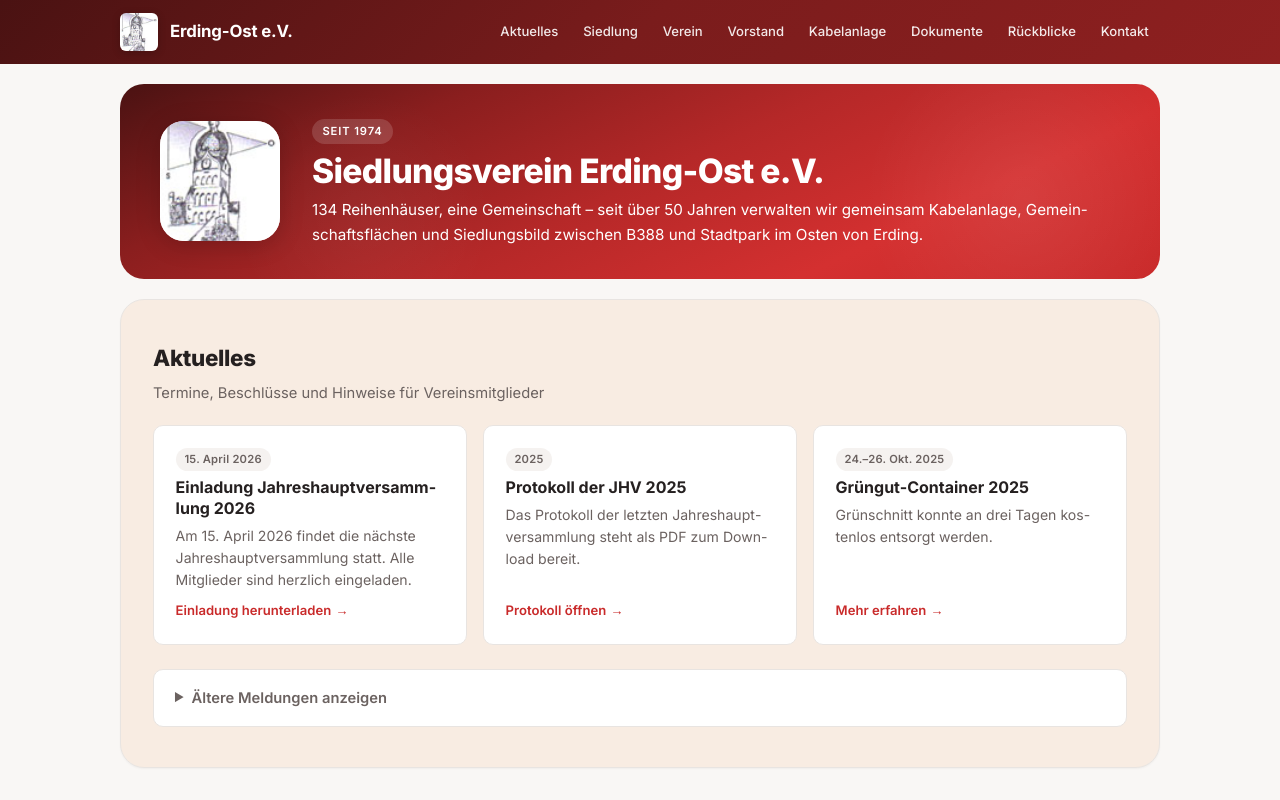
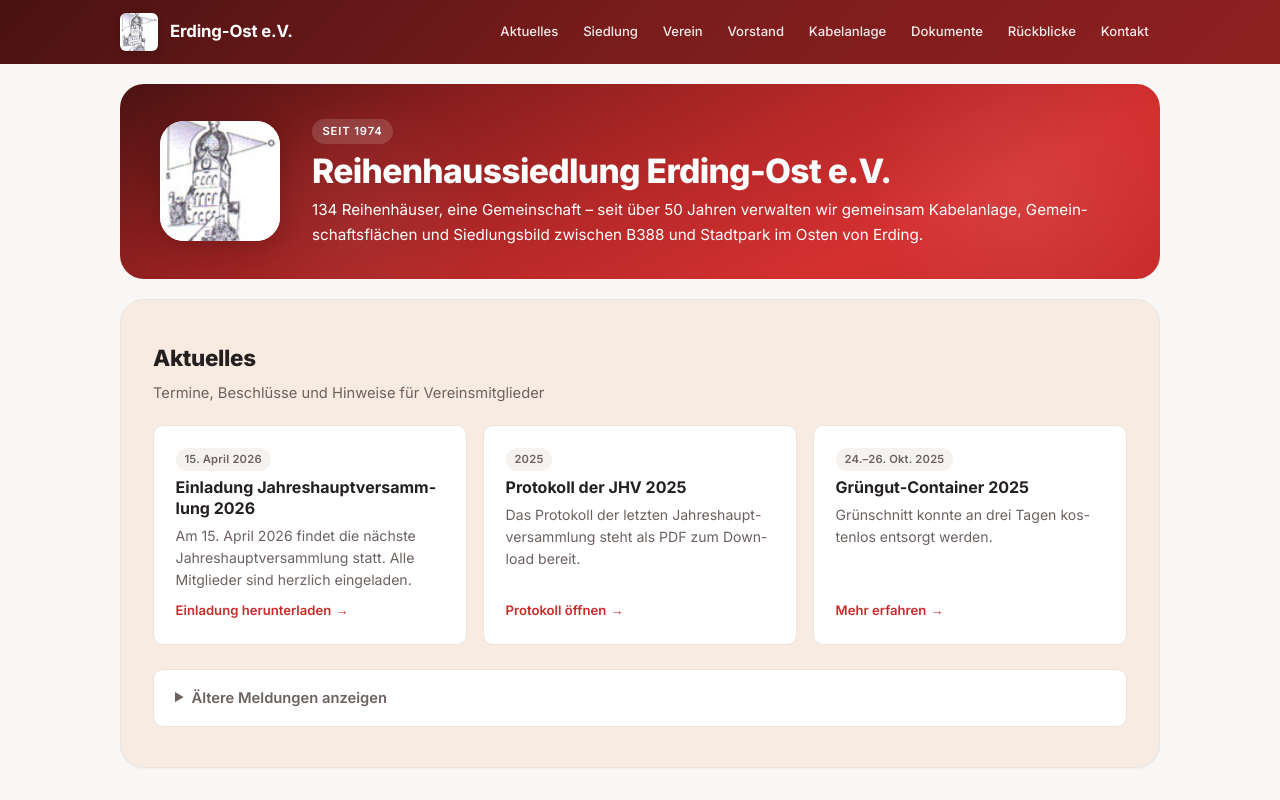
Before and after one commit to michi11235813-lgtm/erding-ost, a Next.js app: page / in a window 1280 px wide. Shown: the top 800 px of the page. Built offline with nearby package versions, Linux system fonts and the light colour scheme.

Commit message:
chore: Vereinsname korrigiert – Reihenhaussiedlung Erding-Ost e.V.

```diff
--- a/src/app/layout.tsx
+++ b/src/app/layout.tsx
@@ -10,20 +10,20 @@ const inter = Inter({
 const SITE_URL = "https://erding-ost.vercel.app";
 
 export const metadata: Metadata = {
-  title: "Siedlungsverein Erding-Ost e.V.",
-  description: "Aktuelle Informationen, Termine und Dokumente des Siedlungsvereins Erding-Ost e.V. – 134 Reihenhäuser in Erding.",
+  title: "Reihenhaussiedlung Erding-Ost e.V.",
+  description: "Aktuelle Informationen, Termine und Dokumente der Reihenhaussiedlung Erding-Ost e.V. – 134 Reihenhäuser in Erding.",
   metadataBase: new URL(SITE_URL),
   openGraph: {
-    title: "Siedlungsverein Erding-Ost e.V.",
+    title: "Reihenhaussiedlung Erding-Ost e.V.",
     description: "134 Reihenhäuser, eine Gemeinschaft – Termine, Protokolle, Dokumente und Vereinsinformationen.",
     url: SITE_URL,
-    siteName: "Siedlungsverein Erding-Ost e.V.",
+    siteName: "Reihenhaussiedlung Erding-Ost e.V.",
     locale: "de_DE",
     type: "website",
   },
   twitter: {
     card: "summary",
-    title: "Siedlungsverein Erding-Ost e.V.",
+    title: "Reihenhaussiedlung Erding-Ost e.V.",
     description: "134 Reihenhäuser, eine Gemeinschaft – Termine, Protokolle, Dokumente und Vereinsinformationen.",
   },
   alternates: { canonical: SITE_URL },
@@ -43,9 +43,9 @@ export default function RootLayout({
             __html: JSON.stringify({
               "@context": "https://schema.org",
               "@type": "Organization",
-              name: "Siedlungsverein Erding-Ost e.V.",
+              name: "Reihenhaussiedlung Erding-Ost e.V.",
               url: SITE_URL,
-              description: "Siedlungsverein zur gemeinschaftlichen Selbstverwaltung von 134 Reihenhäusern in Erding.",
+              description: "Verein zur gemeinschaftlichen Selbstverwaltung von 134 Reihenhäusern in Erding.",
               address: {
                 "@type": "PostalAddress",
                 streetAddress: "Hans-Schmidmayer-Straße",
--- a/src/app/opengraph-image.tsx
+++ b/src/app/opengraph-image.tsx
@@ -1,7 +1,7 @@
 import { ImageResponse } from "next/og";
 
 export const runtime = "edge";
-export const alt = "Siedlungsverein Erding-Ost e.V.";
+export const alt = "Reihenhaussiedlung Erding-Ost e.V.";
 export const size = { width: 1200, height: 630 };
 export const contentType = "image/png";
 
@@ -74,7 +74,7 @@ export default function OgImage() {
             maxWidth: 900,
           }}
         >
-          Siedlungsverein Erding-Ost e.V.
+          Reihenhaussiedlung Erding-Ost e.V.
         </div>
 
         {/* Subtitle */}
--- a/src/app/page.tsx
+++ b/src/app/page.tsx
@@ -202,11 +202,11 @@ export default function HomePage() {
         <section className="hero">
           <div className="hero__inner">
             <div className="hero__logo">
-              <Image src="/logo.jpg" alt="Vereinslogo Siedlungsverein Erding-Ost" width={120} height={120} priority />
+              <Image src="/logo.jpg" alt="Vereinslogo Reihenhaussiedlung Erding-Ost" width={120} height={120} priority />
             </div>
             <div className="hero__text">
               <span className="hero__badge">Seit 1974</span>
-              <h1>Siedlungsverein Erding-Ost e.V.</h1>
+              <h1>Reihenhaussiedlung Erding-Ost e.V.</h1>
               <p className="hero__sub">
                 134 Reihenhäuser, eine Gemeinschaft – seit über 50 Jahren verwalten
                 wir gemeinsam Kabelanlage, Gemeinschaftsflächen und Siedlungsbild
@@ -566,14 +566,14 @@ export default function HomePage() {
         <div className="footer__inner container">
           <div className="footer__brand">
             <Image src="/logo.jpg" alt="Logo" width={28} height={28} />
-            <span>Siedlungsverein Erding-Ost e.V.</span>
+            <span>Reihenhaussiedlung Erding-Ost e.V.</span>
           </div>
           <div className="footer__links">
             <Link href="/impressum">Impressum</Link>
             <Link href="/datenschutz">Datenschutz</Link>
           </div>
           <p className="footer__copy">
-            © {new Date().getFullYear()} Siedlungsverein Erding-Ost e.V.
+            © {new Date().getFullYear()} Reihenhaussiedlung Erding-Ost e.V.
           </p>
         </div>
       </footer>
--- a/src/app/sommerfest/[year]/page.tsx
+++ b/src/app/sommerfest/[year]/page.tsx
@@ -85,7 +85,7 @@ export default async function SommerfestPage({ params }: { params: Promise<{ yea
       <footer className="footer">
         <div className="footer__inner container">
           <p className="footer__copy" style={{ width: "100%", textAlign: "center" }}>
-            &copy; {new Date().getFullYear()} Siedlungsverein Erding-Ost e.V.
+            &copy; {new Date().getFullYear()} Reihenhaussiedlung Erding-Ost e.V.
           </p>
         </div>
       </footer>
```
Also changed, not shown: src/app/datenschutz/page.tsx (+4 -4 lines), src/app/impressum/page.tsx (+4 -4 lines), 1 other file (tests, documents, lock files or other folders).
